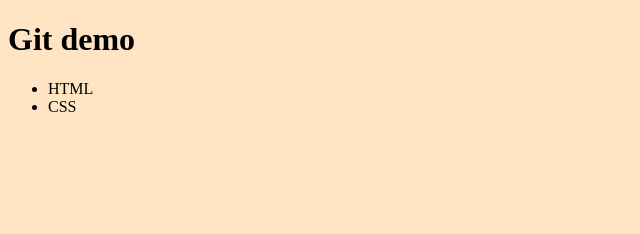
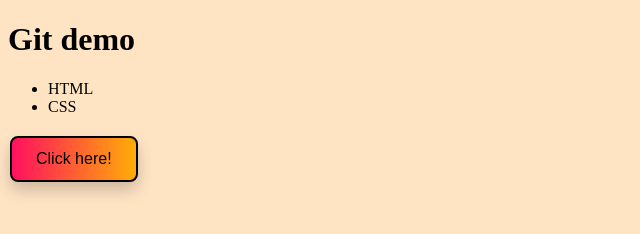
Before and after one commit to AnimalMother83/git-demo, a plain HTML site: page index.html in a window 1280 px wide. Shown: the whole page, without its empty margins (0-640 px from the left). Drawn offline with Linux system fonts and the light colour scheme.

Commit message:
add button with styling

```diff
--- a/index.html
+++ b/index.html
@@ -14,5 +14,7 @@
         <li>CSS</li>
     </ul>
 
+    <button class="my-button"> Click here! </button>
+
 </body>
 </html>
--- a/styles.css
+++ b/styles.css
@@ -1,3 +1,23 @@
 body {
     background-color: bisque;
 }
+
+.my-button {
+    background: linear-gradient(to right, #ff105f, #ffad06);
+    box-shadow: 0 8px 16px 0 rgba(0,0,0,0.2);
+    color: black;                 /* Text color */
+    padding: 12px 24px;             /* Top/bottom and left/right padding */
+    text-align: center;
+    text-decoration: none;
+    display: inline-block;
+    font-size: 16px;
+    margin: 4px 2px;
+    cursor: pointer;
+    border-radius: 8px;             /* Rounded corners */
+    transition-duration: 0.5s;      /* Transition effect */
+    border: 2px solid black;
+}
+
+.my-button:hover {
+    color: white;                 /* Text color when hovered */
+}
```
